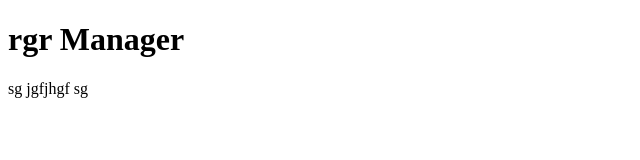
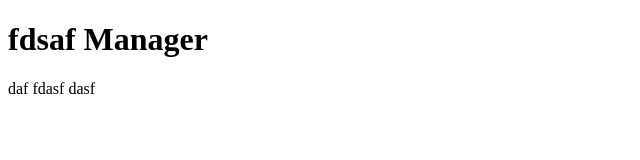
Before and after one commit to damiandeleon/teamProfileGenerator, a plain HTML site: page teamProfile.html in a window 1280 px wide. Shown: the whole page, without its empty margins (0-640 px from the left). Drawn offline with Linux system fonts and the light colour scheme.

Commit message:
udpated js file

```diff
--- a/teamProfile.html
+++ b/teamProfile.html
@@ -8,10 +8,10 @@
     <title>Document</title>
 </head>
 <body>
-<h1>rgr
+<h1>fdsaf
 Manager</h1>
-sg
-jgfjhgf
-sg
+daf
+fdasf
+dasf
 </body>
 </html>
```
Also changed, not shown: index.js (+8 -10 lines).
